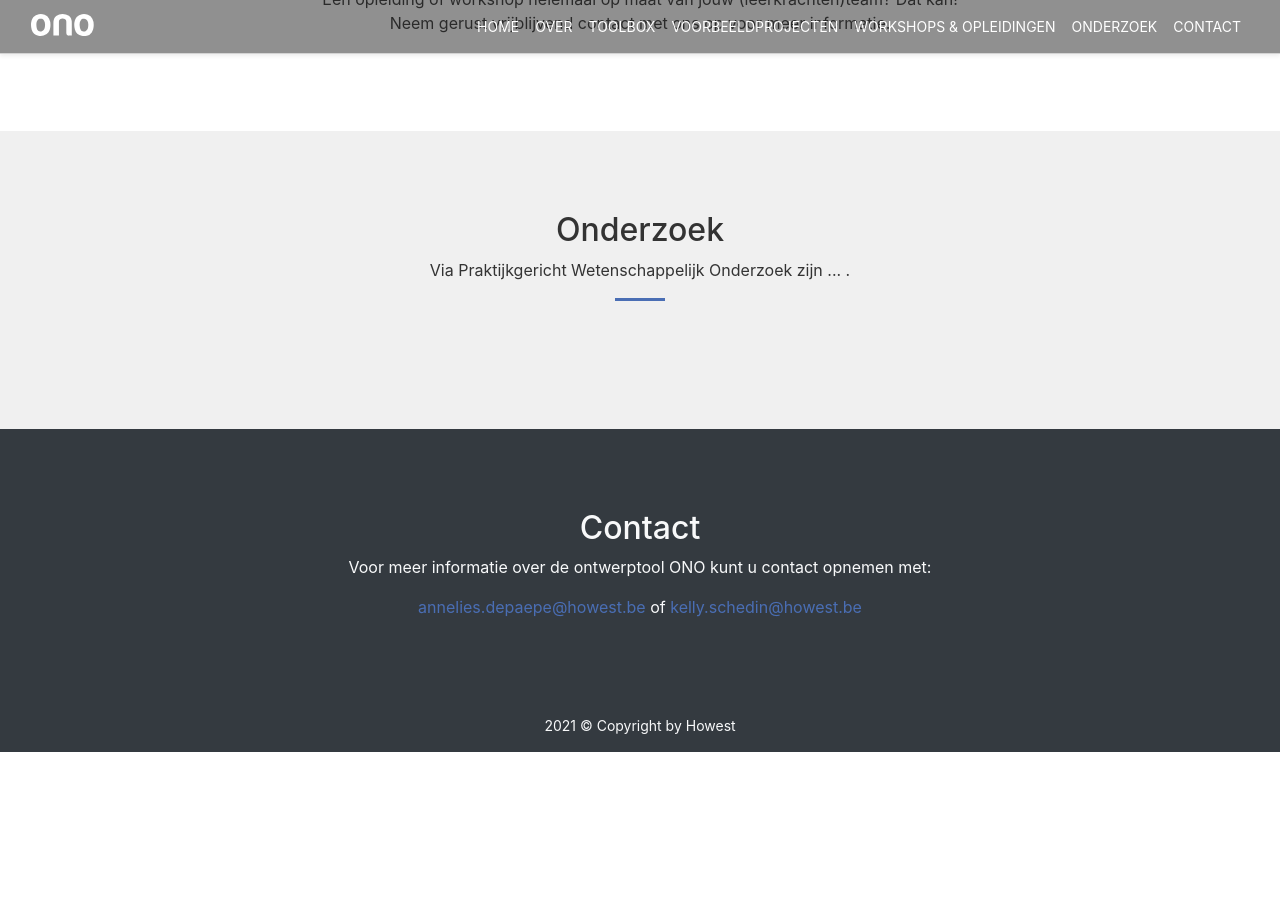
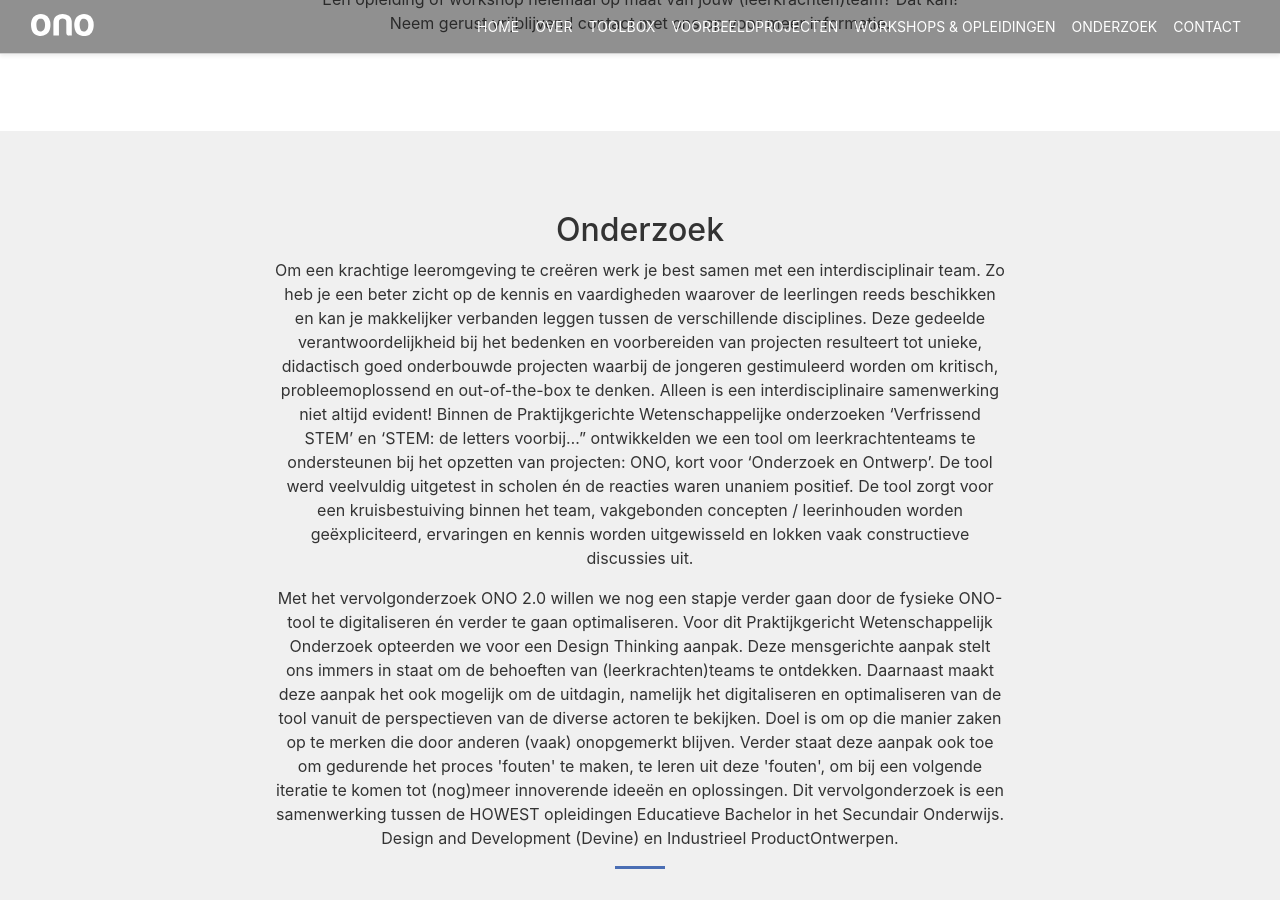
Before and after one commit to adepaepe/ono-trajecten, a Jekyll site: the page built from docs/index.html, in a window 1280 px wide and 900 px high, scrolled down 3469 px. Built offline with Jekyll 4.4.1, drawn with Linux system fonts in a browser that asks for light colours; before the commit the page ends 4221 px from its top, so only the background shows below that.

Commit message:
Content onderzoek

```diff
--- a/docs/index.html
+++ b/docs/index.html
@@ -193,7 +193,16 @@ navigation:
     <div class="row">
       <div class="col-lg-8 offset-lg-2 text-center">
         <h2>Onderzoek</h2>
-        <p>Via Praktijkgericht Wetenschappelijk Onderzoek zijn ...  .</p>
+        <p>
+          Om een krachtige leeromgeving te creëren werk je best samen met een interdisciplinair team. Zo heb je een beter zicht op de kennis en vaardigheden waarover de leerlingen reeds beschikken en kan je makkelijker verbanden leggen tussen de verschillende disciplines. Deze gedeelde verantwoordelijkheid bij het bedenken en voorbereiden van projecten resulteert tot unieke, didactisch goed onderbouwde projecten waarbij de jongeren gestimuleerd worden om kritisch, probleemoplossend en out-of-the-box te denken. Alleen is een interdisciplinaire samenwerking niet altijd evident!
+          Binnen de Praktijkgerichte Wetenschappelijke onderzoeken ‘Verfrissend STEM’ en ‘STEM: de letters voorbij…” ontwikkelden we een tool om leerkrachtenteams te ondersteunen bij het opzetten van projecten: ONO, kort voor ‘Onderzoek en Ontwerp’. De tool werd veelvuldig uitgetest in scholen én de reacties waren unaniem positief. De tool zorgt voor een kruisbestuiving binnen het team, vakgebonden concepten / leerinhouden worden geëxpliciteerd,  ervaringen en kennis worden uitgewisseld en lokken vaak constructieve discussies uit.
+        </p>
+        <p>
+          Met het vervolgonderzoek ONO 2.0 willen we nog een stapje verder gaan door de fysieke ONO-tool te digitaliseren én verder te gaan optimaliseren. Voor dit Praktijkgericht Wetenschappelijk Onderzoek opteerden we voor een Design Thinking aanpak. Deze mensgerichte aanpak stelt ons immers in staat om de behoeften van (leerkrachten)teams te ontdekken. Daarnaast maakt deze aanpak het ook mogelijk om de uitdagin, namelijk het digitaliseren en optimaliseren van de tool vanuit de perspectieven van de diverse actoren te bekijken. Doel is om op die manier zaken op te merken
+          die door anderen (vaak) onopgemerkt blijven. Verder staat deze aanpak ook toe om gedurende het proces 'fouten' te maken, te leren uit deze 'fouten', om bij een volgende iteratie te komen tot (nog)meer innoverende ideeën en oplossingen.
+          Dit vervolgonderzoek is een samenwerking tussen de HOWEST opleidingen Educatieve Bachelor in het Secundair Onderwijs. Design and Development (Devine) en  Industrieel ProductOntwerpen.
+        </p>
+
         <hr class="primary-separator" />
       </div>
     </div>
```
